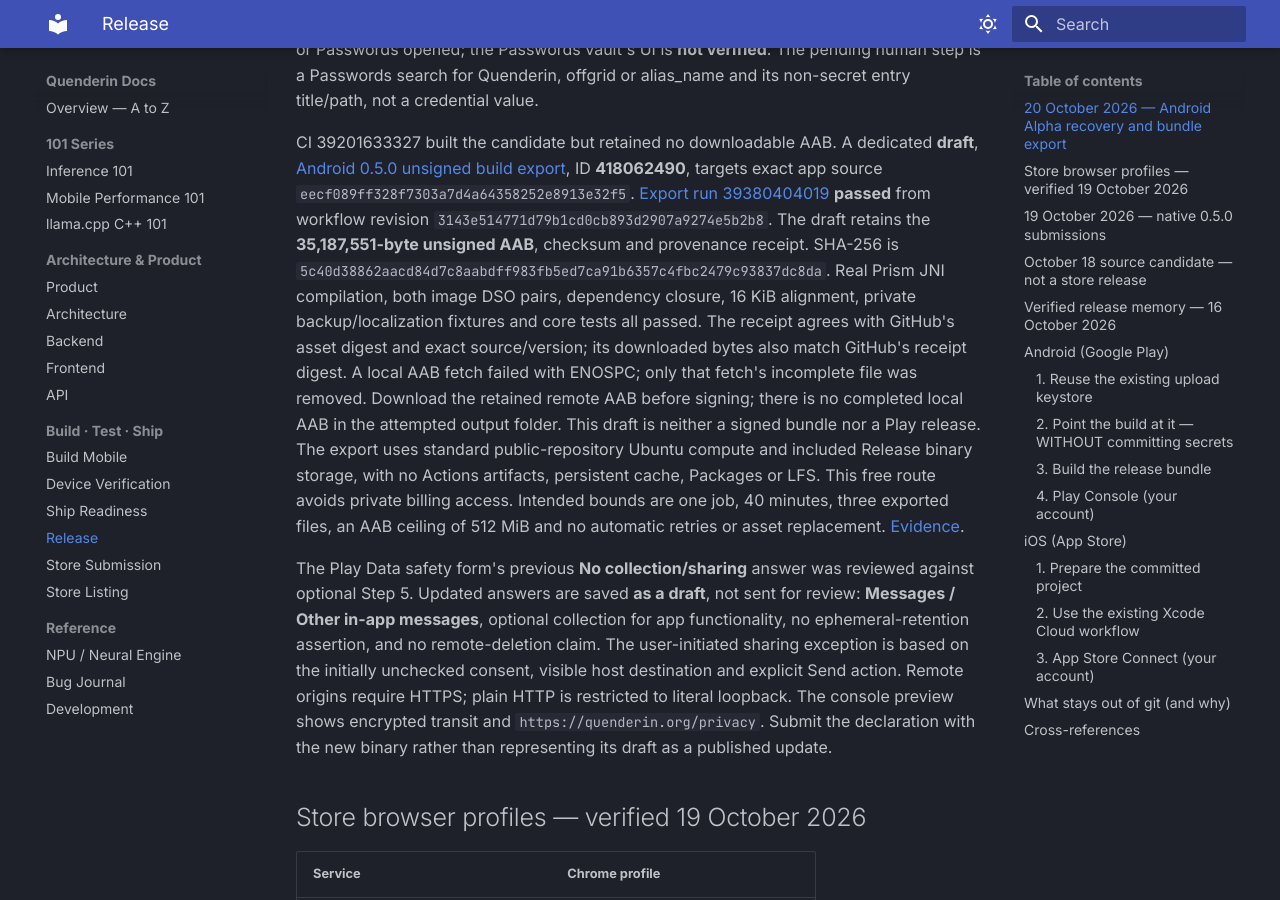
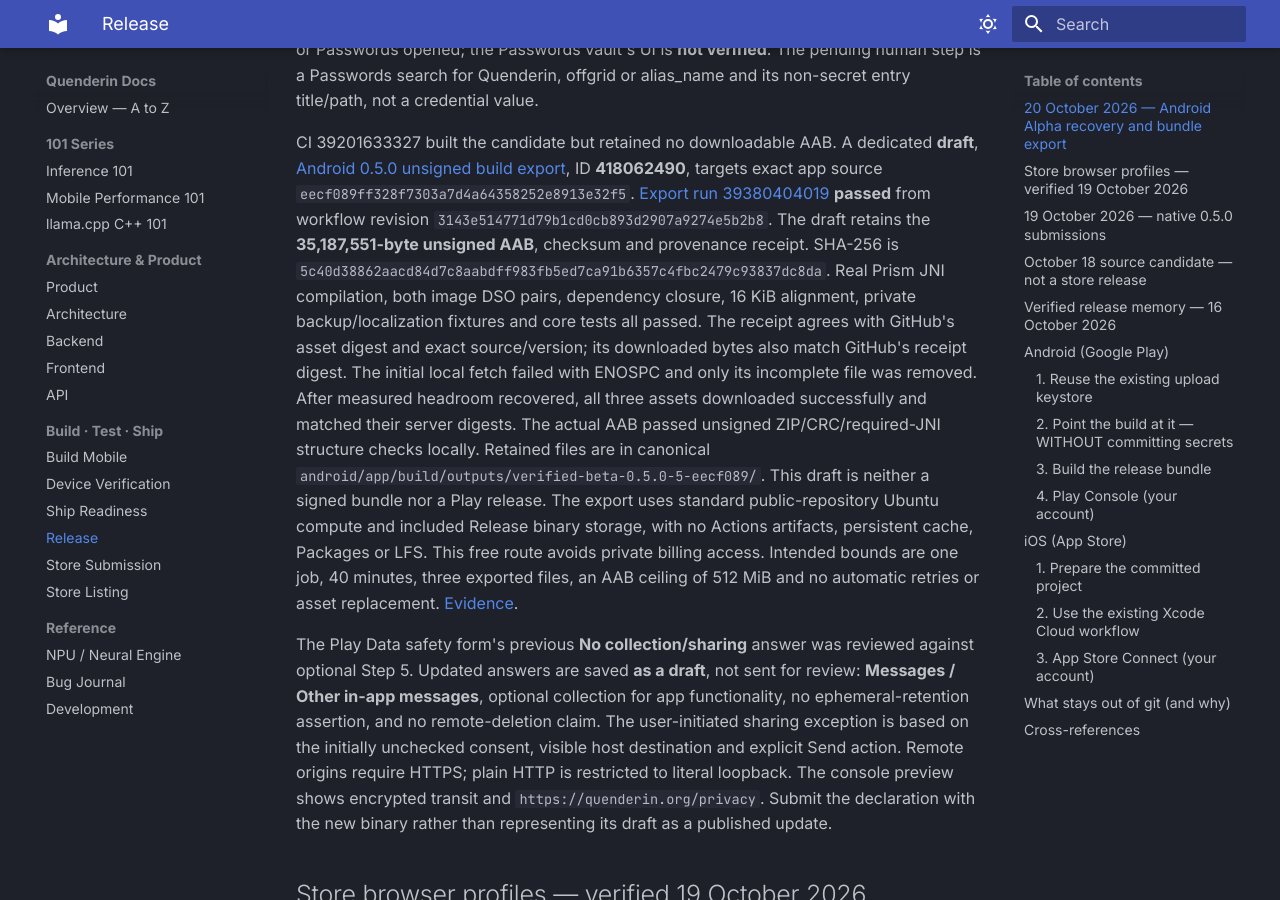
Before and after one commit to alikatgh/quenderin, an MkDocs documentation site: the page built from docs/RELEASE.md, in a window 1280 px wide and 900 px high, scrolled down 889 px. Built offline with MkDocs 1.6.1 and Material for MkDocs 9.7.7, drawn with Linux system fonts in a browser that asks for light colours.

Commit message:
Verify retained local Android beta assets

```diff
--- a/docs/RELEASE.md
+++ b/docs/RELEASE.md
@@ -45,9 +45,11 @@
 Real Prism JNI compilation, both image DSO pairs, dependency closure, 16 KiB
 alignment, private backup/localization fixtures and core tests all passed. The
 receipt agrees with GitHub's asset digest and exact source/version; its downloaded
-bytes also match GitHub's receipt digest. A local AAB fetch failed with ENOSPC;
-only that fetch's incomplete file was removed. Download the retained remote AAB
-before signing; there is no completed local AAB in the attempted output folder.
+bytes also match GitHub's receipt digest. The initial local fetch failed with
+ENOSPC and only its incomplete file was removed. After measured headroom recovered,
+all three assets downloaded successfully and matched their server digests. The
+actual AAB passed unsigned ZIP/CRC/required-JNI structure checks locally. Retained
+files are in canonical `android/app/build/outputs/verified-beta-0.5.0-5-eecf089/`.
 This draft is neither a signed bundle nor a Play release. The export
 uses standard public-repository Ubuntu compute and included Release binary
 storage, with no Actions artifacts, persistent cache, Packages or LFS. This free
```
Also changed, not shown: docs/releases/2026-10-20-android-beta/preparation.json (+5 -2 lines).
